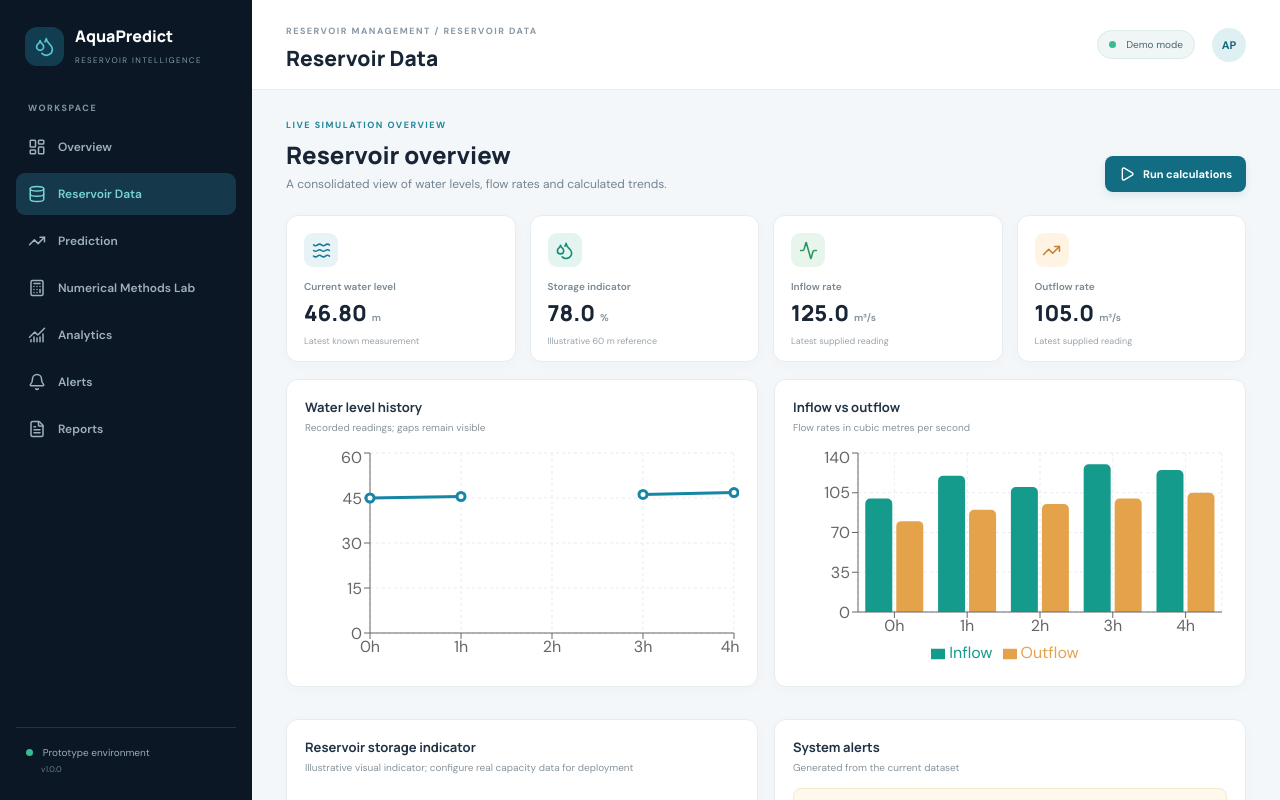
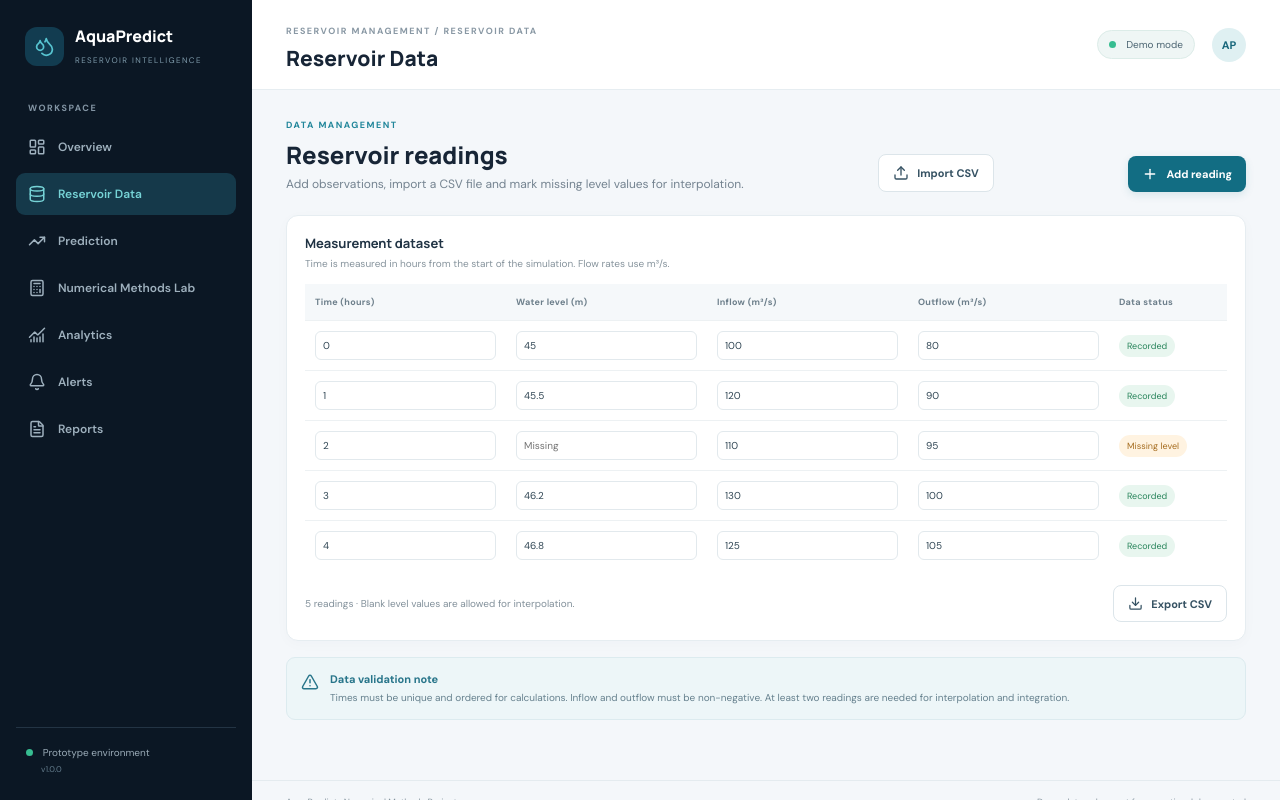
Before and after one commit to Adhya08/water-reservoir-prediction, a React (Vite) app in the folder frontend/: page / in a window 1280 px wide. Both pictures are taken after a click on the button "Reservoir Data". Shown: the top 800 px of the page. Built offline with nearby package versions, Linux system fonts and the light colour scheme.

Commit message:
Add Reservoir Data management page with table editing, CSV import and export

```diff
--- a/frontend/src/App.tsx
+++ b/frontend/src/App.tsx
@@ -1,7 +1,8 @@
 import { useMemo, useState } from 'react'
 import {
   LayoutDashboard, Database, TrendingUp, Calculator, ChartNoAxesCombined,
-  Bell, FileText, Droplets, Play, Waves, Activity, AlertTriangle, CheckCircle2, Menu, X
+  Bell, FileText, Droplets, Upload, Play, Download, Plus,
+  Activity, Waves, AlertTriangle, CheckCircle2, Menu, X
 } from 'lucide-react'
 import {
   ResponsiveContainer, LineChart, Line, XAxis, YAxis, CartesianGrid,
@@ -34,6 +35,14 @@ async function api(path: string, body: unknown) {
   const data = await response.json()
   if (!response.ok) throw new Error(data.detail || 'Request failed')
   return data
+}
+
+function downloadFile(filename: string, content: string, type = 'text/csv') {
+  const blob = new Blob([content], { type })
+  const url = URL.createObjectURL(blob)
+  const a = document.createElement('a')
+  a.href = url; a.download = filename; a.click()
+  URL.revokeObjectURL(url)
 }
 
 export default function App() {
@@ -72,7 +81,45 @@ export default function App() {
     finally { setBusy(false) }
   }
 
+  function updateReading(index: number, field: keyof Reading, value: string) {
+    setReadings(old => old.map((r, i) => i !== index ? r : {
+      ...r, [field]: field === 'level_m' && value === '' ? null : Number(value)
+    }))
+  }
+
+  function addReading() {
+    const last = readings.at(-1)!
+    setReadings([...readings, { time_hours: last.time_hours + 1, level_m: null, inflow_m3s: last.inflow_m3s, outflow_m3s: last.outflow_m3s }])
+  }
+
+  function importCsv(file?: File) {
+    if (!file) return
+    const reader = new FileReader()
+    reader.onload = () => {
+      try {
+        const lines = String(reader.result).trim().split(/\r?\n/)
+        const parsed = lines.slice(1).filter(Boolean).map(line => {
+          const [time, level, inflow, outflow] = line.split(',').map(x => x.trim())
+          return { time_hours: Number(time), level_m: level === '' ? null : Number(level), inflow_m3s: Number(inflow), outflow_m3s: Number(outflow) }
+        })
+        if (!parsed.length || parsed.some(r => !Number.isFinite(r.time_hours + r.inflow_m3s + r.outflow_m3s))) throw new Error('Invalid CSV')
+        setReadings(parsed); setMessage(`Imported ${parsed.length} readings.`)
+      } catch { setMessage('CSV format must be: time_hours,level_m,inflow_m3s,outflow_m3s') }
+    }
+    reader.readAsText(file)
+  }
+
+  function exportReadings() {
+    const rows = ['time_hours,level_m,inflow_m3s,outflow_m3s', ...readings.map(r => `${r.time_hours},${r.level_m ?? ''},${r.inflow_m3s},${r.outflow_m3s}`)]
+    downloadFile('aquapredict-readings.csv', rows.join('\n'))
+  }
+
   const title = active
+  const pageContent = () => {
+    if (active === 'Overview') return <Overview currentLevel={currentLevel} storage={storage} latest={latest} chartData={chartData} prediction={prediction} alerts={allAlerts} onRun={runAll} busy={busy} />
+    if (active === 'Reservoir Data') return <DataPage readings={readings} onChange={updateReading} onAdd={addReading} onImport={importCsv} onExport={exportReadings} />
+    return <div className="empty-state">Module under development.</div>
+  }
 
   return <div className="app-shell">
     <aside className={`sidebar ${mobileOpen ? 'open' : ''}`}>
@@ -94,9 +141,25 @@ export default function App() {
         <div className="top-right"><span className="status-pill"><span className="online-dot"/> Demo mode</span><div className="avatar">AP</div></div>
       </header>
       {message && <div className="toast"><span>{message}</span><button onClick={() => setMessage('')}>×</button></div>}
-      <section className="page">
+      <section className="page">{pageContent()}</section>
+      <footer className="footer">AquaPredict · Numerical Methods Project <span>Demo data only — not for operational dam control</span></footer>
+    </main>
+  </div>
+}
+
+function PageHeading({ eyebrow, title, desc, action }: any) {
+  return <div className="page-heading"><div><div className="eyebrow">{eyebrow}</div><h2>{title}</h2><p>{desc}</p></div>{action}</div>
+}
+function Metric({ label, value, unit, icon: Icon, tone = 'blue', note }: any) {
+  return <div className="metric-card"><div className={`metric-icon ${tone}`}><Icon size={19}/></div><div className="metric-label">{label}</div><div className="metric-value">{value}<small>{unit}</small></div><div className="metric-note">{note}</div></div>
+}
+function Panel({ title, subtitle, children, extra }: any) {
+  return <div className="panel"><div className="panel-head"><div><h3>{title}</h3>{subtitle && <p>{subtitle}</p>}</div>{extra}</div>{children}</div>
+}
+function Overview({ currentLevel, storage, latest, chartData, prediction, alerts, onRun, busy }: any) {
+  return <>
     <PageHeading eyebrow="LIVE SIMULATION OVERVIEW" title="Reservoir overview" desc="A consolidated view of water levels, flow rates and calculated trends."
-          action={<button className="primary-btn" onClick={runAll} disabled={busy}><Play size={16}/>{busy ? 'Calculating…' : 'Run calculations'}</button>}/>
+      action={<button className="primary-btn" onClick={onRun} disabled={busy}><Play size={16}/>{busy ? 'Calculating…' : 'Run calculations'}</button>}/>
     <div className="metric-grid">
       <Metric label="Current water level" value={currentLevel.toFixed(2)} unit="m" icon={Waves} note="Latest known measurement"/>
       <Metric label="Storage indicator" value={storage.toFixed(1)} unit="%" icon={Droplets} tone="teal" note="Illustrative 60 m reference"/>
@@ -116,21 +179,27 @@ export default function App() {
         <div className="storage-layout"><div className="tank"><div className="tank-water" style={{height:`${storage}%`}}/><span>{storage.toFixed(0)}%</span></div><div><div className="big-number">{currentLevel.toFixed(2)} m</div><p className="muted">Latest known water level</p><div className="legend-line"><i className="dot teal-dot"/> Simulated reservoir level</div></div></div>
       </Panel>
       <Panel title="System alerts" subtitle="Generated from the current dataset">
-            {allAlerts.length ? <div className="alert-list">{allAlerts.slice(0,4).map((a:string,i:number)=><div className="alert-row" key={i}><AlertTriangle size={17}/><span>{a}</span></div>)}</div> : <div className="empty-state"><CheckCircle2 size={25}/><b>No active alerts</b><span>Current readings do not trigger configured demo rules.</span></div>}
+        {alerts.length ? <div className="alert-list">{alerts.slice(0,4).map((a:string,i:number)=><div className="alert-row" key={i}><AlertTriangle size={17}/><span>{a}</span></div>)}</div> : <div className="empty-state"><CheckCircle2 size={25}/><b>No active alerts</b><span>Current readings do not trigger configured demo rules.</span></div>}
       </Panel>
     </div>
-      </section>
-      <footer className="footer">AquaPredict · Numerical Methods Project <span>Demo data only — not for operational dam control</span></footer>
-    </main>
-  </div>
+  </>
 }
-
-function PageHeading({ eyebrow, title, desc, action }: any) {
-  return <div className="page-heading"><div><div className="eyebrow">{eyebrow}</div><h2>{title}</h2><p>{desc}</p></div>{action}</div>
+function DataPage({ readings, onChange, onAdd, onImport, onExport }: any) {
+  return <>
+    <PageHeading eyebrow="DATA MANAGEMENT" title="Reservoir readings" desc="Add observations, import a CSV file and mark missing level values for interpolation."
+      action={<><label className="secondary-btn file-btn"><Upload size={16}/>Import CSV<input type="file" accept=".csv,text/csv" onChange={e => onImport(e.target.files?.[0])}/></label><button className="primary-btn" onClick={onAdd}><Plus size={16}/>Add reading</button></>}/>
+    <Panel title="Measurement dataset" subtitle="Time is measured in hours from the start of the simulation. Flow rates use m³/s.">
+      <div className="table-scroll"><table><thead><tr><th>Time (hours)</th><th>Water level (m)</th><th>Inflow (m³/s)</th><th>Outflow (m³/s)</th><th>Data status</th></tr></thead><tbody>
+        {readings.map((r:Reading,i:number)=><tr key={i}>
+          <td><input className="cell-input" type="number" min="0" value={r.time_hours} onChange={e=>onChange(i,'time_hours',e.target.value)}/></td>
+          <td><input className="cell-input" type="number" step="any" placeholder="Missing" value={r.level_m ?? ''} onChange={e=>onChange(i,'level_m',e.target.value)}/></td>
+          <td><input className="cell-input" type="number" min="0" step="any" value={r.inflow_m3s} onChange={e=>onChange(i,'inflow_m3s',e.target.value)}/></td>
+          <td><input className="cell-input" type="number" min="0" step="any" value={r.outflow_m3s} onChange={e=>onChange(i,'outflow_m3s',e.target.value)}/></td>
+          <td>{r.level_m === null ? <span className="tag warning">Missing level</span> : <span className="tag success">Recorded</span>}</td>
+        </tr>)}
+      </tbody></table></div>
+      <div className="panel-actions"><span className="muted">{readings.length} readings · Blank level values are allowed for interpolation.</span><button className="secondary-btn" onClick={onExport}><Download size={15}/>Export CSV</button></div>
+    </Panel>
+    <div className="info-box"><AlertTriangle size={18}/><div><b>Data validation note</b><p>Times must be unique and ordered for calculations. Inflow and outflow must be non-negative. At least two readings are needed for interpolation and integration.</p></div></div>
+  </>
 }
-function Metric({ label, value, unit, icon: Icon, tone = 'blue', note }: any) {
-  return <div className="metric-card"><div className={`metric-icon ${tone}`}><Icon size={19}/></div><div className="metric-label">{label}</div><div className="metric-value">{value}<small>{unit}</small></div><div className="metric-note">{note}</div></div>
-}
-function Panel({ title, subtitle, children, extra }: any) {
-  return <div className="panel"><div className="panel-head"><div><h3>{title}</h3>{subtitle && <p>{subtitle}</p>}</div>{extra}</div>{children}</div>
-}
```
Lines whose indentation alone changed are shown as unchanged.
